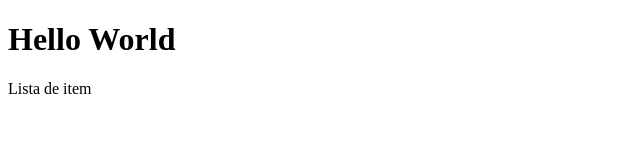
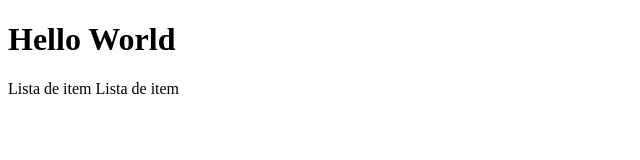
Before and after one commit to LC-ardovino/jornada-dev.github.io, a plain HTML site: page index.html in a window 1280 px wide. Shown: the full height of the page, 0-640 px from the left. Drawn offline with Linux system fonts and the light colour scheme.

Commit message:
Update index.html

```diff
--- a/index.html
+++ b/index.html
@@ -10,6 +10,7 @@
     <header>
         <h1>Hello World</h1>
         <l1>Lista de item</l1>
+        <l2>Lista de item</l2>
     </header>
 </body>
 </html>
```
